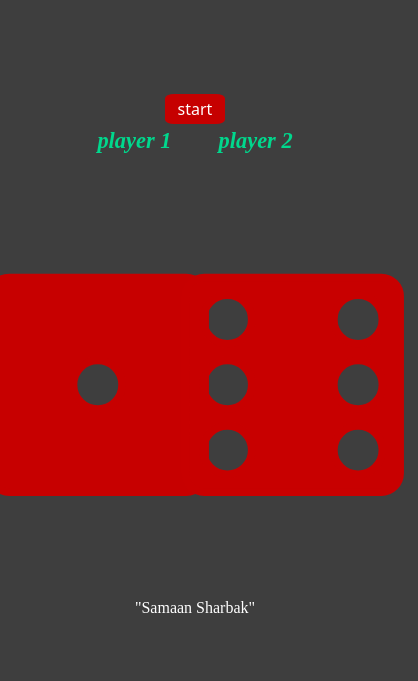
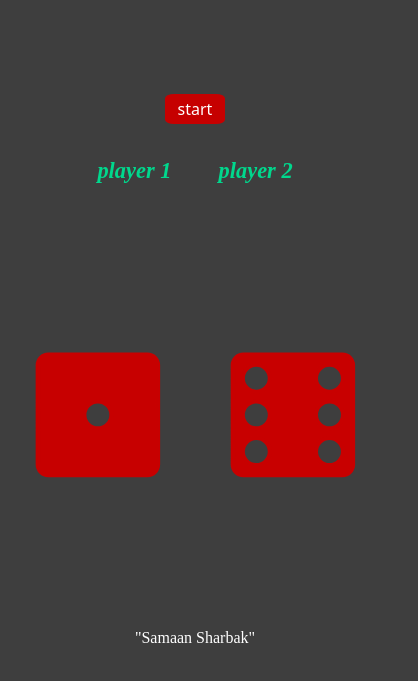
Before and after one commit to samaansharbak/Dice-by-samaan, a plain HTML site: page index.html in a window 390 px wide. Shown: the part 159-840 px from the top of the page, 418 px wide, since content can reach past the window. Drawn offline with nearby package versions, Linux system fonts and the light colour scheme.

Commit message:
Update style.css

```diff
--- a/css/style.css
+++ b/css/style.css
@@ -62,9 +62,15 @@ footer{
     }
     .dice1, .dice2{
         width: 50%;
-        height: 20vh;
+    }
+    .dice1 img, .dice2 img{
+        width: 80%;
+        height: 80%;
     }
      body { font-size: 16px;
+    }
+    .container1{
+        margin-top: 30px;
     }
 
 }
```
